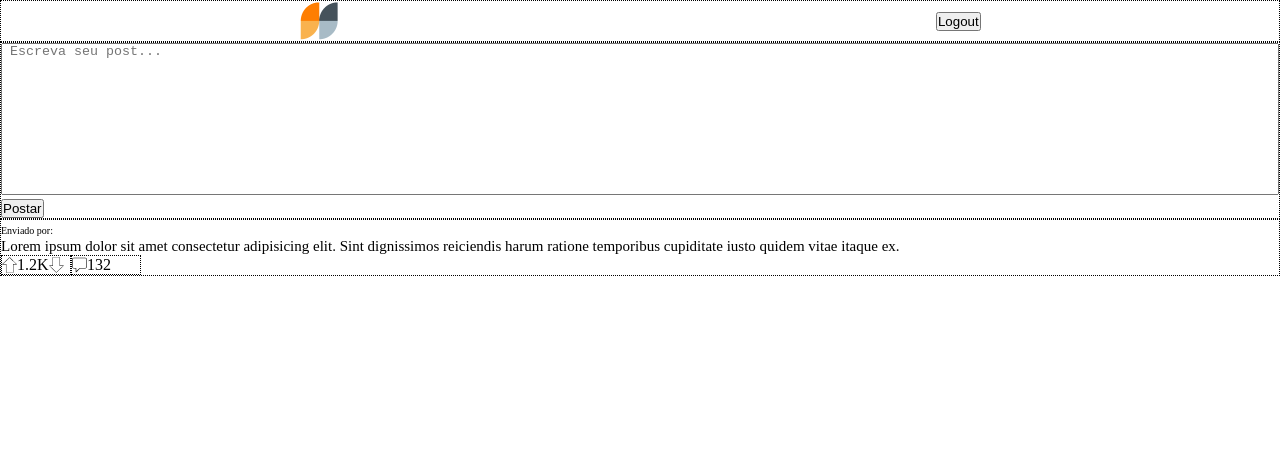
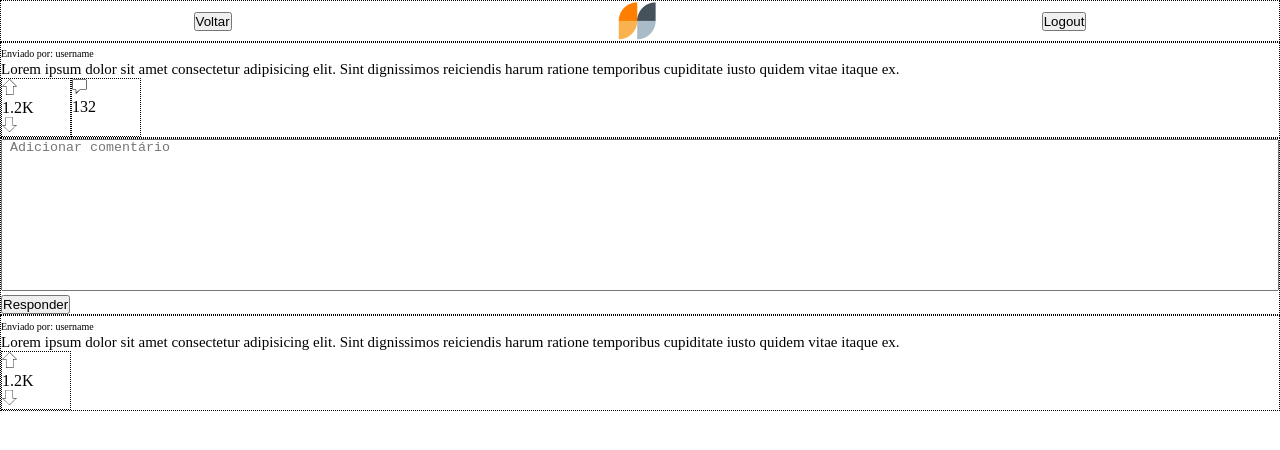
Before and after one commit to future4code/silveira-Lourenco-Souza, a React (Create React App) app in the folder modulo3/projeto-LabEddit/labeddit/: page / in a window 1280 px wide. Shown: the top 450 px of the page. Built offline with nearby package versions, Linux system fonts and the light colour scheme.

Commit message:
Páginas Criadas 4/4 (PostDetailsPage)

```diff
--- a/modulo3/projeto-LabEddit/labeddit/src/App.js
+++ b/modulo3/projeto-LabEddit/labeddit/src/App.js
@@ -13,10 +13,9 @@ const App = () => {
     <>
       <GlobalStyled />
       {/* <PostCard post /> */}
-      {/* <TextBox /> */}
-      <FeedPage />
+      {/* <FeedPage /> */}
       {/* <LoginPage /> */}
-      {/* <PostDetailsPage /> */}
+      <PostDetailsPage />
       {/* <SignupPage /> */}
     </>
   )
--- a/modulo3/projeto-LabEddit/labeddit/src/components/Header/Header.js
+++ b/modulo3/projeto-LabEddit/labeddit/src/components/Header/Header.js
@@ -5,10 +5,10 @@ import Logo from "../../assets/images/LabEddit-Logo.png"
 
 
 
-const Header = ({isLogged, PostPage}) => {
+const Header = ({isLogged, postPage}) => {
   return (
     <ContainerMain>
-      <button hidden={!PostPage}>Voltar</button>
+      <button hidden={!postPage}>Voltar</button>
       <img src={Logo} alt="Logo LabEddit" />
       <button>{isLogged ? "Logout" : "Login"}</button>
     </ContainerMain>
--- a/modulo3/projeto-LabEddit/labeddit/src/components/PostCard/PostCard-styled.js
+++ b/modulo3/projeto-LabEddit/labeddit/src/components/PostCard/PostCard-styled.js
@@ -15,14 +15,13 @@ export const Text = styled.p`
 `
 export const ContainerVotesAndComments = styled.div`
   display: flex;
+    /* div{
+      width: 70px;
+      border: dotted black 1px;
+      display: flex;
+    } */
 `
-export const ContainerVotes = styled.div`
+export const Container = styled.div`
   width: 70px;
   border: dotted black 1px;
-  display: flex;
 `
-export const ContainerComments = styled.div`
-  width: 70px;
-  border: dotted black 1px;
-  display: flex;
-`
--- a/modulo3/projeto-LabEddit/labeddit/src/components/PostCard/PostCard.js
+++ b/modulo3/projeto-LabEddit/labeddit/src/components/PostCard/PostCard.js
@@ -1,28 +1,28 @@
 import React from 'react'
 
-import { ContainerMain, Text, ContainerVotesAndComments, ContainerVotes, ContainerComments } from "./PostCard-styled"
+import { ContainerMain, Text, ContainerVotesAndComments, Container } from "./PostCard-styled"
 import UpArrowOutlined from "../../assets/images/arrows/upArrowOutlined.svg"
 import DownArrowOutlined from "../../assets/images/arrows/downArrowOutlined.svg"
 import Comment from "../../assets/images/comment.svg"
 
 
 
-const PostCard = ({username, post}) => {
+const PostCard = ({post}) => {
   return (
     <ContainerMain>
-      <span>Enviado por: {username}</span>
+      <span>Enviado por: username</span>
       <Text>Lorem ipsum dolor sit amet consectetur adipisicing elit. Sint dignissimos reiciendis harum ratione temporibus cupiditate iusto quidem vitae itaque ex.</Text>
       <ContainerVotesAndComments>
-        <ContainerVotes>
+        <Container>
           <img src={UpArrowOutlined} alt="/\" />
           <p>1.2K</p> {/* Aqui vai as props de quantidade de likes */}
           <img src={DownArrowOutlined} alt="\/" />
-        </ContainerVotes>
+        </Container>
 
-        <ContainerComments hidden={!post}>
-          <img src={Comment} alt="comments" />
-           <p>132</p> {/* Aqui vai as props com a quantidade de comentários */}
-        </ContainerComments>
+        <Container hidden={post} >
+          <img src={Comment} alt="comments"/>
+          <p>132</p> {/* Aqui vai as props com a quantidade de comentários */}
+        </Container>
       </ContainerVotesAndComments>
     </ContainerMain>
   )
--- a/modulo3/projeto-LabEddit/labeddit/src/pages/PostDetailsPage/PostDetailsPage.js
+++ b/modulo3/projeto-LabEddit/labeddit/src/pages/PostDetailsPage/PostDetailsPage.js
@@ -1,8 +1,18 @@
 import React from 'react'
+
+import Header from '../../components/Header/Header'
+import PostCard from '../../components/PostCard/PostCard'
+import TextBox from '../../components/TextBox/TextBox'
 
 const PostDetailsPage = () => {
   return (
-    <div>PostDetailsPage</div>
+    <div>
+      <Header isLogged postPage/>
+      <PostCard />
+      <TextBox />
+      <PostCard post/>
+
+    </div>
   )
 }
 
```
